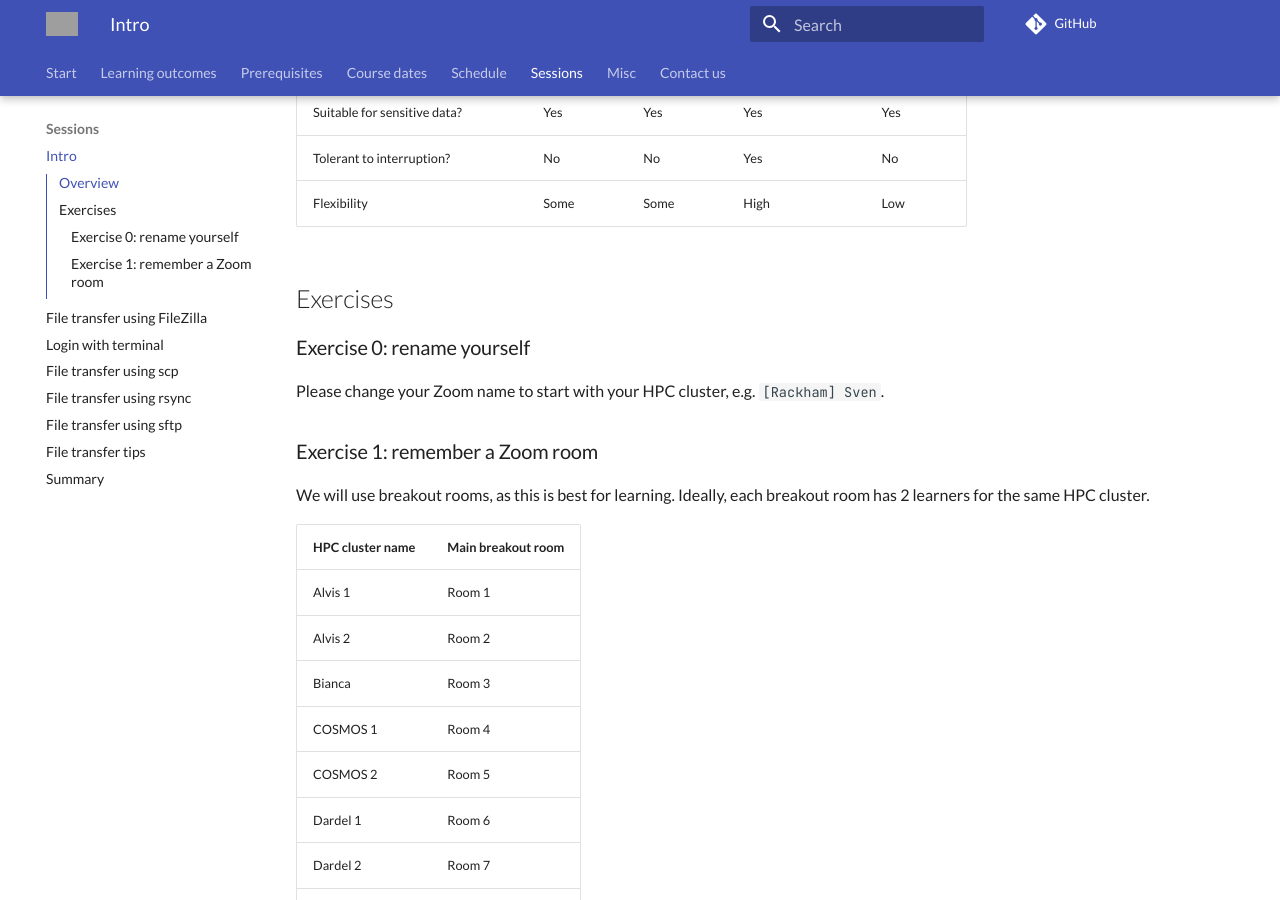
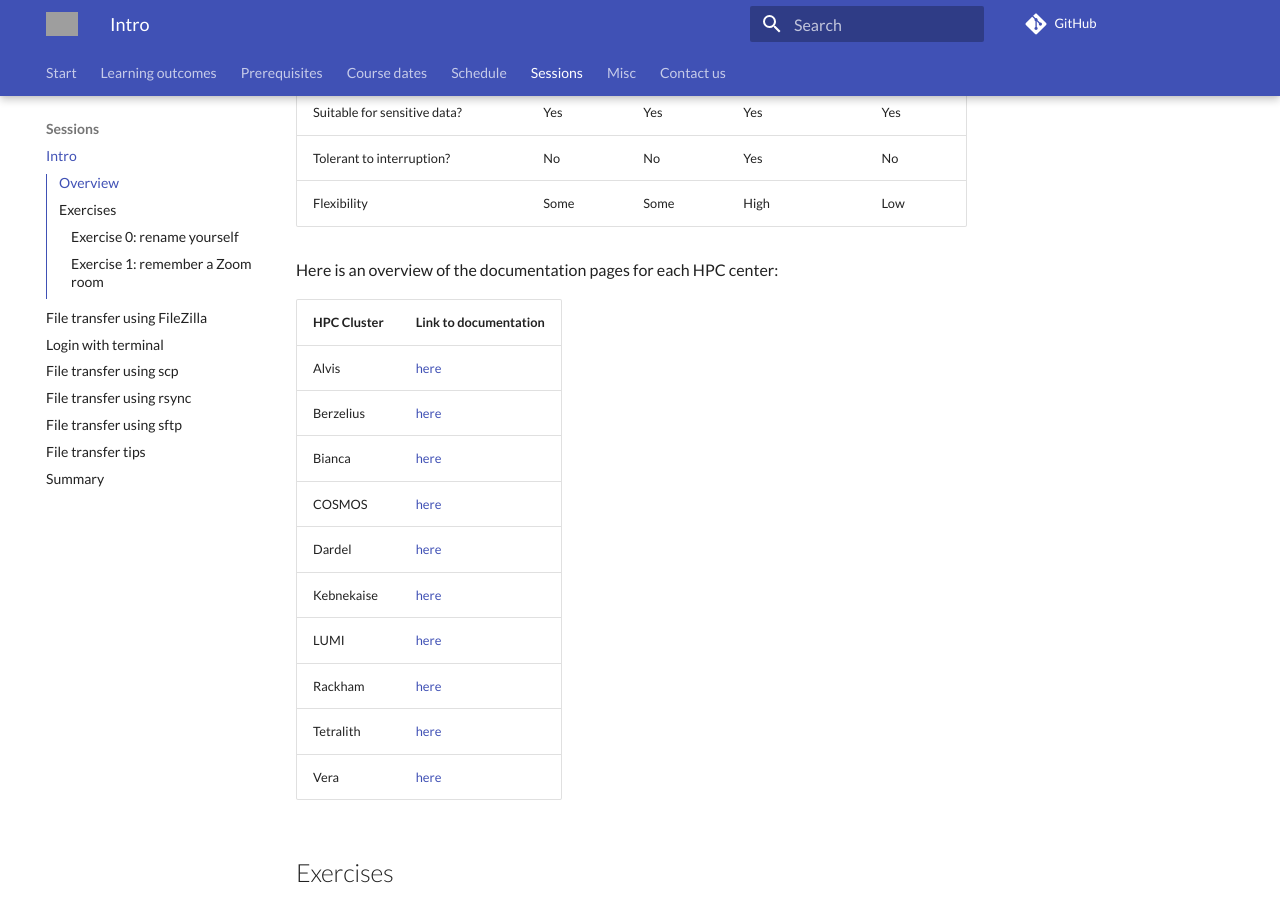
Before and after one commit to UPPMAX/naiss_file_transfer_course, an MkDocs documentation site: the page built from docs/sessions/intro.md, in a window 1280 px wide and 900 px high, scrolled down 1463 px. Built offline with MkDocs 1.6.1 and Material for MkDocs 9.7.7, drawn with Linux system fonts in a browser that asks for light colours; comment, search, counter and statistics services are not loaded; grey boxes are pictures that could not be loaded.

Commit message:
Link to all HPC centers' documentation

```diff
--- a/docs/sessions/intro.md
+++ b/docs/sessions/intro.md
@@ -86,6 +86,25 @@ Flexibility                            | Some                     | Some
 
 <!-- markdownlint-enable MD013 -->
 
+Here is an overview of the documentation pages for each HPC center:
+
+<!-- markdownlint-disable MD013 --><!-- Tables cannot be split up over lines, hence will break 80 characters per line -->
+
+HPC Cluster|Link to documentation
+-----------|------------
+Alvis      |[here](https://www.c3se.chalmers.se)
+Berzelius  |[here](https://www.nsc.liu.se)
+Bianca     |[here](https://docs.uppmax.uu.se)
+COSMOS     |[here](https://lunarc-documentation.readthedocs.io)
+Dardel     |[here](https://support.pdc.kth.se/doc/)
+Kebnekaise |[here](https://docs.hpc2n.umu.se/)
+LUMI       |[here](https://docs.csc.fi)
+Rackham    |[here](https://docs.uppmax.uu.se)
+Tetralith  |[here](https://www.nsc.liu.se)
+Vera       |[here](https://www.c3se.chalmers.se)
+
+<!-- markdownlint-enable MD013 -->
+
 ## Exercises
 
 ### Exercise 0: rename yourself
```
